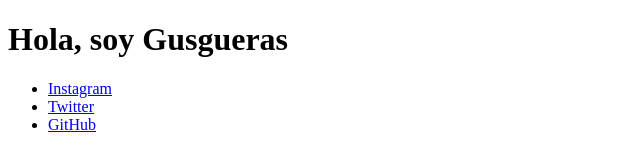
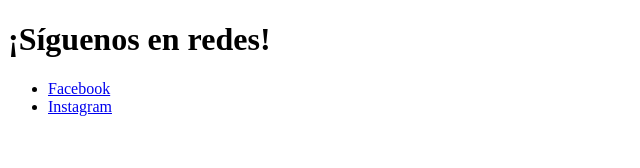
Before and after one commit to gusgueras-elrincon/Gusgueras-Links, a plain HTML site: page index.html in a window 1280 px wide. Shown: the whole page, without its empty margins (0-640 px from the left). Drawn offline with Linux system fonts and the light colour scheme.

Commit message:
Update index.html

```diff
--- a/index.html
+++ b/index.html
@@ -2,14 +2,13 @@
 <html>
   <head>
     <meta charset="UTF-8">
-    <title>Mis Links</title>
+    <title>Gusgueras Links</title>
   </head>
   <body>
-    <h1>Hola, soy Gusgueras</h1>
+    <h1>¡Síguenos en redes!</h1>
     <ul>
-      <li><a href="https://instagram.com">Instagram</a></li>
-      <li><a href="https://twitter.com">Twitter</a></li>
-      <li><a href="https://github.com">GitHub</a></li>
+      <li><a href="https://www.facebook.com/share/18TdZJ5dav/?mibextid=wwXIfr" target="_blank">Facebook</a></li>
+      <li><a href="https://www.instagram.com/gusgueras_elrincondjalisco?igsh=MWRybndkZnNwcXhyMA==" target="_blank">Instagram</a></li>
     </ul>
   </body>
 </html>
```
